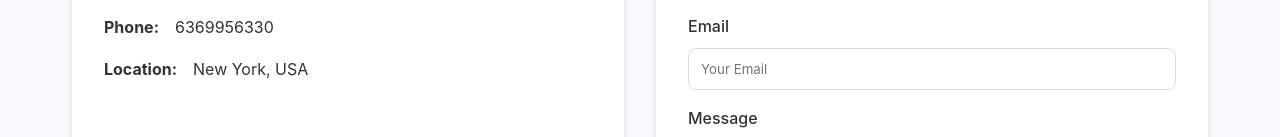
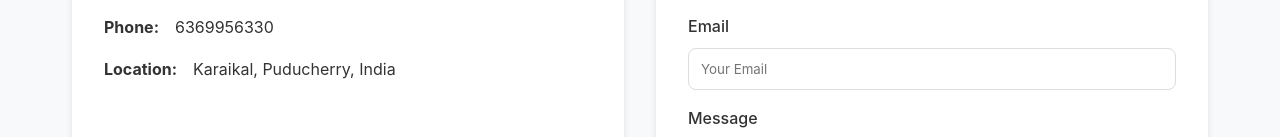
Before and after one commit to KAVINRAJ-U-N/AI_Workshop, a plain HTML site: page contact.html in a window 1280 px wide. Shown: the part 338-475 px from the top of the page. Drawn offline with Linux system fonts and the light colour scheme.

Commit message:
Update contact.html

```diff
--- a/contact.html
+++ b/contact.html
@@ -51,7 +51,7 @@
                     </div>
                     <div class="contact-item">
                         <strong>Location:</strong>
-                        <span>New York, USA</span>
+                        <span>Karaikal, Puducherry, India</span>
                     </div>
                 </div>
 
```
